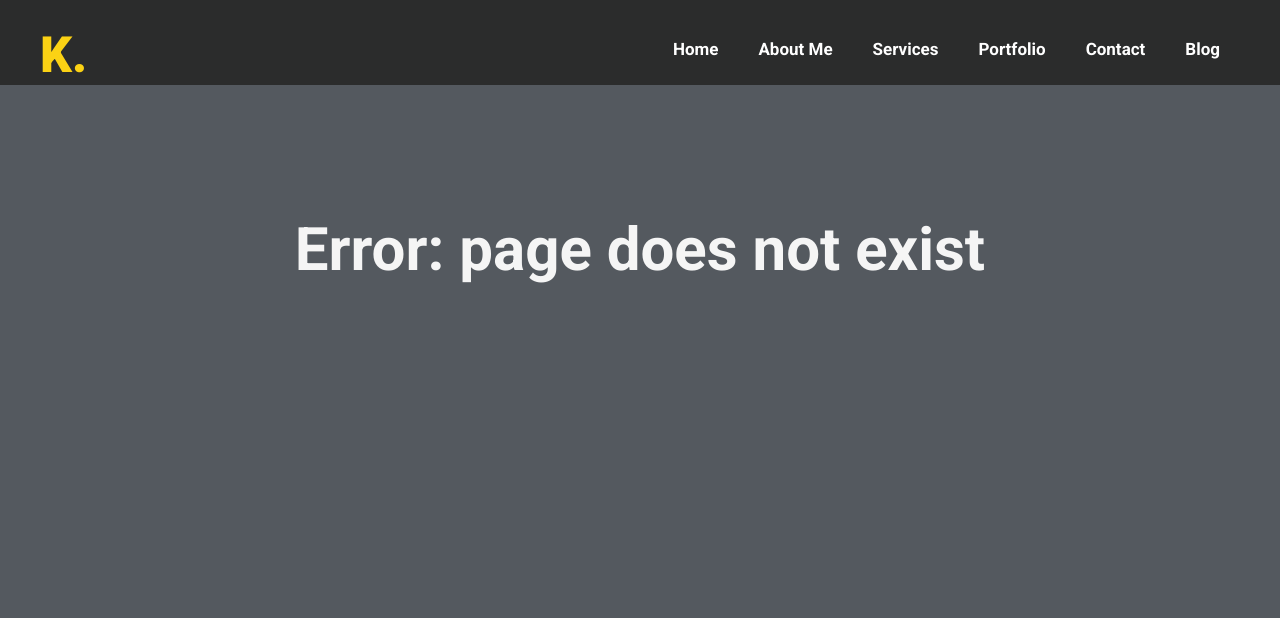
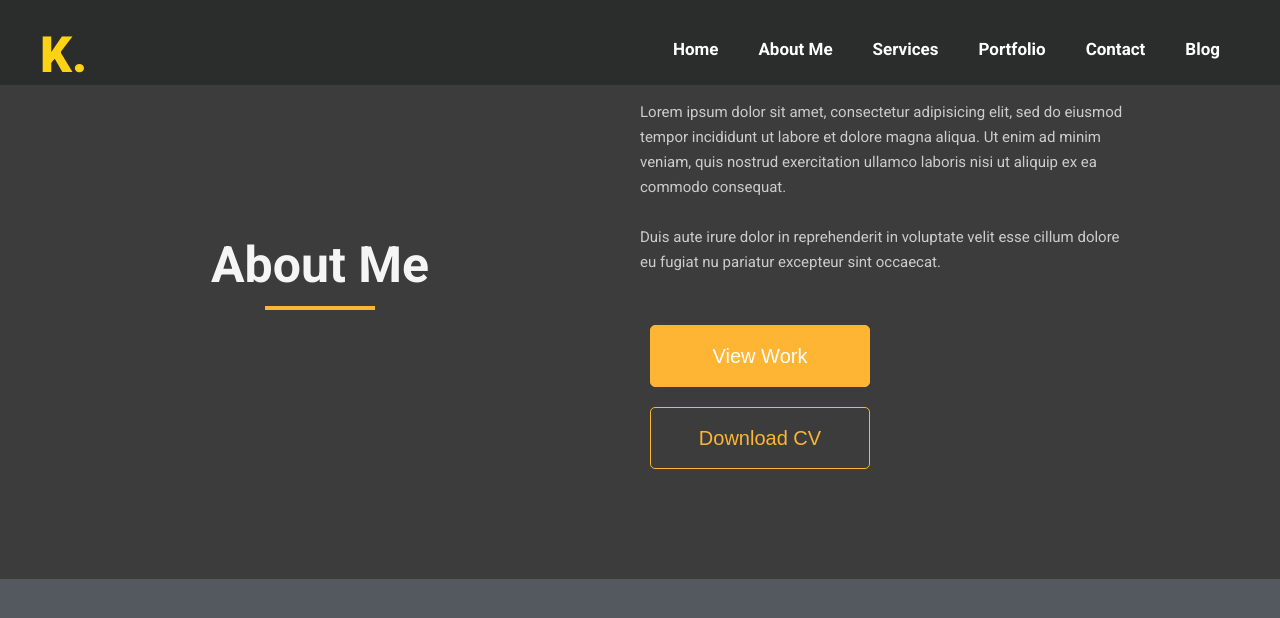
Before and after one commit to Katiao/CommunityProjectReact, a React (Create React App) app: page /aboutme in a window 1280 px wide. Shown: the top 618 px of the page. Built offline with nearby package versions, Linux system fonts and the light colour scheme.

Commit message:
add routes to navigation links

```diff
--- /dev/null
+++ b/src/App.js
@@ -0,0 +1,29 @@
+import Home from './Pages/Home/home';
+import Navigation from './components/Navigation/navigation';
+import Blog from './Pages/Blog/blog';
+import Error from './Pages/Error/error';
+import AboutMe from './components/About-Me/about-me';
+import Services from './components/Services/services';
+import './App.scss';
+import { Route, Switch } from 'react-router-dom';
+import LatestWorks from './components/Latest-Works/latest-works';
+import ContactMe from './components/Contact-Me/contact-me';
+
+function App() {
+	return (
+		<>
+			<Navigation />
+			<Switch>
+				<Route exact path='/' component={Home} />
+				<Route exact path='/aboutme' component={AboutMe} />
+				<Route exact path='/services' component={Services} />
+				<Route exact path='/portfolio' component={LatestWorks} />
+				<Route exact path='/contact' component={ContactMe} />
+				<Route path='/blog' component={Blog} />
+				<Route path='*' component={Error} />
+			</Switch>
+		</>
+	);
+}
+
+export default App;
--- a/src/Pages/Home/App.js
+++ b/src/Pages/Home/home.jsx
@@ -8,9 +8,9 @@ import ContactMe from '../../components/Contact-Me/contact-me';
 import Closing from '../../components/Closing/closing.jsx';
 import Footer from '../../components/Footer/footer';
 import Reviews from '../../components/Reviews/reviews';
-import './App.scss';
+import './home.scss';
 
-function App() {
+function Home() {
 	return (
 		<div className='page-container'>
 			<Header />
@@ -27,4 +27,4 @@ function App() {
 	);
 }
 
-export default App;
+export default Home;
--- a/src/components/About-Me/about-me.jsx
+++ b/src/components/About-Me/about-me.jsx
@@ -4,7 +4,7 @@ import Heading2 from '../Heading-2/heading-2';
 
 function AboutMe() {
 	return (
-		<section className='about-me' id='about-me'>
+		<section className='about-me' id='aboutme'>
 			<Heading2 text='About Me' />
 			<div className='about-me-content'>
 				<p>
--- a/src/components/Navigation/data.js
+++ b/src/components/Navigation/data.js
@@ -6,22 +6,22 @@ const links = [
 	},
 	{
 		id: 2,
-		url: '#about-me',
+		url: 'aboutme',
 		text: 'About Me',
 	},
 	{
 		id: 3,
-		url: '/',
+		url: 'services',
 		text: 'Services',
 	},
 	{
 		id: 4,
-		url: '/',
+		url: 'portfolio',
 		text: 'Portfolio',
 	},
 	{
 		id: 5,
-		url: '/',
+		url: 'contact',
 		text: 'Contact',
 	},
 	{
--- a/src/components/Navigation/navigation.jsx
+++ b/src/components/Navigation/navigation.jsx
@@ -22,9 +22,9 @@ function Navigation() {
 	return (
 		<nav className='nav-center'>
 			<div className='nav-header'>
-				<div className='logo'>
-					<a href='index.html'>K.</a>
-				</div>
+				<Link className='logo' to='/'>
+					K.
+				</Link>
 				<button className='nav-toggle' onClick={() => setShowLinks(!showLinks)}>
 					<FaBars />
 				</button>
--- a/src/components/Navigation/navigation.scss
+++ b/src/components/Navigation/navigation.scss
@@ -33,10 +33,7 @@ $bp-small: 41em; // 656px
 	line-height: 6rem;
 	margin-left: 2rem;
 	margin-top: 1.5rem;
-
-	& a {
-		color: #fbd214;
-	}
+	color: #fbd214;
 }
 
 .links {
--- a/src/index.js
+++ b/src/index.js
@@ -1,27 +1,12 @@
 import React from 'react';
 import ReactDOM from 'react-dom';
 import './index.scss';
-import App from './Pages/Home/App';
-import Blog from './Pages/Blog/blog';
-import Navigation from './components/Navigation/navigation';
-import Error from './Pages/Error/error';
-import { BrowserRouter as Router, Route, Switch } from 'react-router-dom';
+import App from './App';
+import { BrowserRouter as Router } from 'react-router-dom';
 
 ReactDOM.render(
 	<Router>
-		<Navigation />
-		<Switch>
-			<Route exact path='/'>
-				<App />
-			</Route>
-
-			<Route path='/blog'>
-				<Blog />
-			</Route>
-			<Route path='*'>
-				<Error />
-			</Route>
-		</Switch>
+		<App />
 	</Router>,
 	document.getElementById('root')
 );
```
Also changed, not shown: src/App.scss (added), src/Pages/Home/home.scss (renamed from src/Pages/Home/App.scss), 1 other file (tests, documents, lock files or other folders).
